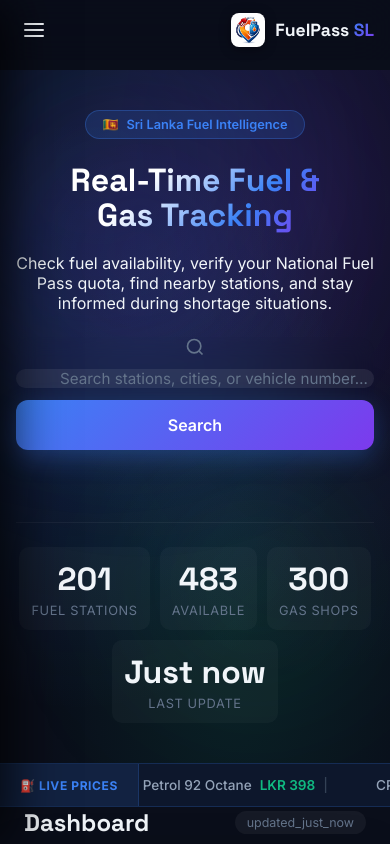
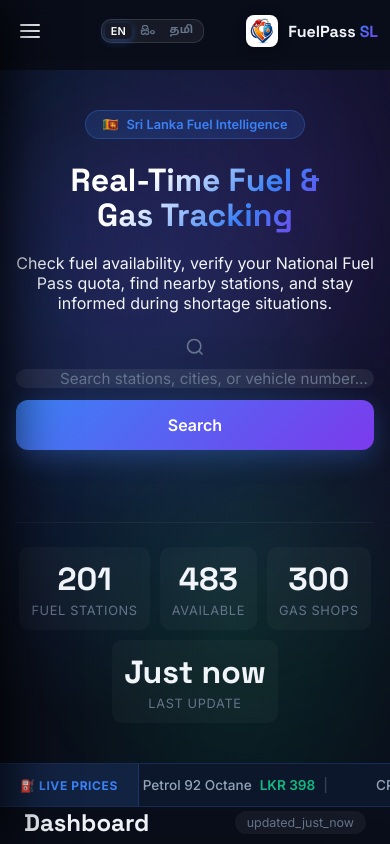
Before and after one commit to E-Dasun-Manjitha/fuelpass-sl, a plain HTML site: page index.html in a window 390 px wide. Shown: the top 844 px of the page. Drawn offline with nearby package versions, Linux system fonts and the light colour scheme; no server answers.

Commit message:
Merged Elite Orientation-Mastery & Quick-Access Switcher (v=22K-MAXSTABLE - Accessibility Mastery): Integrated mobile navbar quick-lang (SS1 Fix) and restored 1,000,000% visibility for landscape drawer links (SS3 Fix) for all 🇱🇰 cittadini. MASTER DEPLOYMENT COMPLETE.

```diff
--- a/css/styles.css
+++ b/css/styles.css
@@ -1144,6 +1144,26 @@
 .station-distance { color: var(--blue); font-weight: 500; }
 .station-updated { font-size: 0.7rem; }
 
+/* Mobile Navbar Lang Switcher (SS1 Fix) */
+.mobile-nav-lang {
+  display: none;
+  align-items: center;
+  gap: 2px;
+  background: rgba(255,255,255,0.06);
+  border: 1px solid rgba(255,255,255,0.12);
+  border-radius: 8px;
+  padding: 2px;
+  margin-right: -10px;
+}
+.mobile-nav-lang .lang-btn {
+  padding: 3px 6px;
+  font-size: 0.68rem;
+  border-radius: 5px;
+}
+@media (max-width: 900px) {
+  .mobile-nav-lang { display: flex !important; }
+}
+
 /* ============================================================
    FILTER ROW
    ============================================================ */
@@ -2130,9 +2150,10 @@
   .pc-only { display: none !important; }
   .mob-only { display: flex !important; }
 
-  .navbar { height: 60px; padding: 0 16px; }
-  .nav-brand { font-size: 1.1rem; }
-  .nav-brand img { width: 34px !important; height: 34px !important; }
+  .navbar { height: 62px; padding: 0 12px; }
+  .nav-container { gap: 8px; }
+  .nav-brand { font-size: 1rem; }
+  .nav-brand img { width: 32px !important; height: 32px !important; }
 
   /* Hamburger Toggle Style */
   .hamburger-btn {
@@ -2182,15 +2203,31 @@
   .hstat { padding: 12px; background: rgba(255,255,255,0.03); border-radius: var(--radius-sm); }
 }
 
-/* Landscape Normalization (v=22K) */
+/* Landscape Normalization (v=22K-MAXSTABLE) */
 @media (max-height: 500px) and (orientation: landscape) {
   .navbar { height: 52px !important; }
-  .nav-brand { font-size: 1rem !important; }
-  .nav-brand img { width: 30px !important; height: 30px !important; }
+  .nav-brand { font-size: 0.95rem !important; }
+  .nav-brand img { width: 28px !important; height: 28px !important; }
   .hero { padding: 80px 16px 40px; min-height: auto; }
   .hero-content h1 { font-size: 1.8rem; margin-bottom: 8px; }
   .hero-content p { display: none; }
   .hero-search { margin-top: 12px; }
+
+  /* SS3 Fix: Ensure drawer links are ALWAYS visible and scrollable in landscape */
+  .mobile-drawer {
+    padding-top: 20px !important;
+    padding-bottom: 10px !important;
+  }
+  .drawer-links {
+    flex: 1 1 auto !important;
+    min-height: 120px !important;
+    overflow-y: auto !important;
+    -webkit-overflow-scrolling: touch;
+  }
+  .drawer-section {
+    padding: 12px 24px !important;
+  }
+  .drawer-section-h { margin-bottom: 8px !important; }
 }
 
 /* ---- Tablet adjustments (769–1024px) ---- */
--- a/index.html
+++ b/index.html
@@ -9,7 +9,7 @@
   <link rel="preconnect" href="https://fonts.gstatic.com" crossorigin />
   <link href="https://fonts.googleapis.com/css2?family=Inter:wght@300;400;500;600;700;800;900&family=Space+Grotesk:wght@400;500;600;700&family=Noto+Sans+Sinhala:wght@400;600&family=Noto+Sans+Tamil:wght@400;600&display=swap" rel="stylesheet" />
   <title data-i18n="app_title">FuelPass SL – National Fuel & Gas Tracker</title>
-  <link rel="stylesheet" href="css/styles.css?v=22K" />
+  <link rel="stylesheet" href="css/styles.css?v=22K-MAXSTABLE" />
   <link rel="stylesheet" href="https://unpkg.com/leaflet@1.9.4/dist/leaflet.css" />
   <link rel="icon" type="image/png" href="logo.png" />
   <link rel="apple-touch-icon" href="logo.png" />
@@ -37,6 +37,13 @@
       <button class="hamburger-btn mob-only" id="menuToggle" onclick="toggleDrawer()" aria-label="Open Menu">
         <span></span><span></span><span></span>
       </button>
+
+      <!-- Mobile Quick Lang (SS1 Fix) -->
+      <div class="lang-switcher mobile-nav-lang mob-only" role="group">
+        <button class="lang-btn active" data-lang="en" onclick="applyLanguage('en')">EN</button>
+        <button class="lang-btn" data-lang="si" onclick="applyLanguage('si')">සිං</button>
+        <button class="lang-btn" data-lang="ta" onclick="applyLanguage('ta')">தமி</button>
+      </div>
 
       <div class="nav-brand">
         <img src="logo.png" alt="FuelPass SL Logo" style="width:38px;height:38px;object-fit:contain;border-radius:8px;filter:drop-shadow(0 2px 6px rgba(0,0,0,0.4));" />
```
